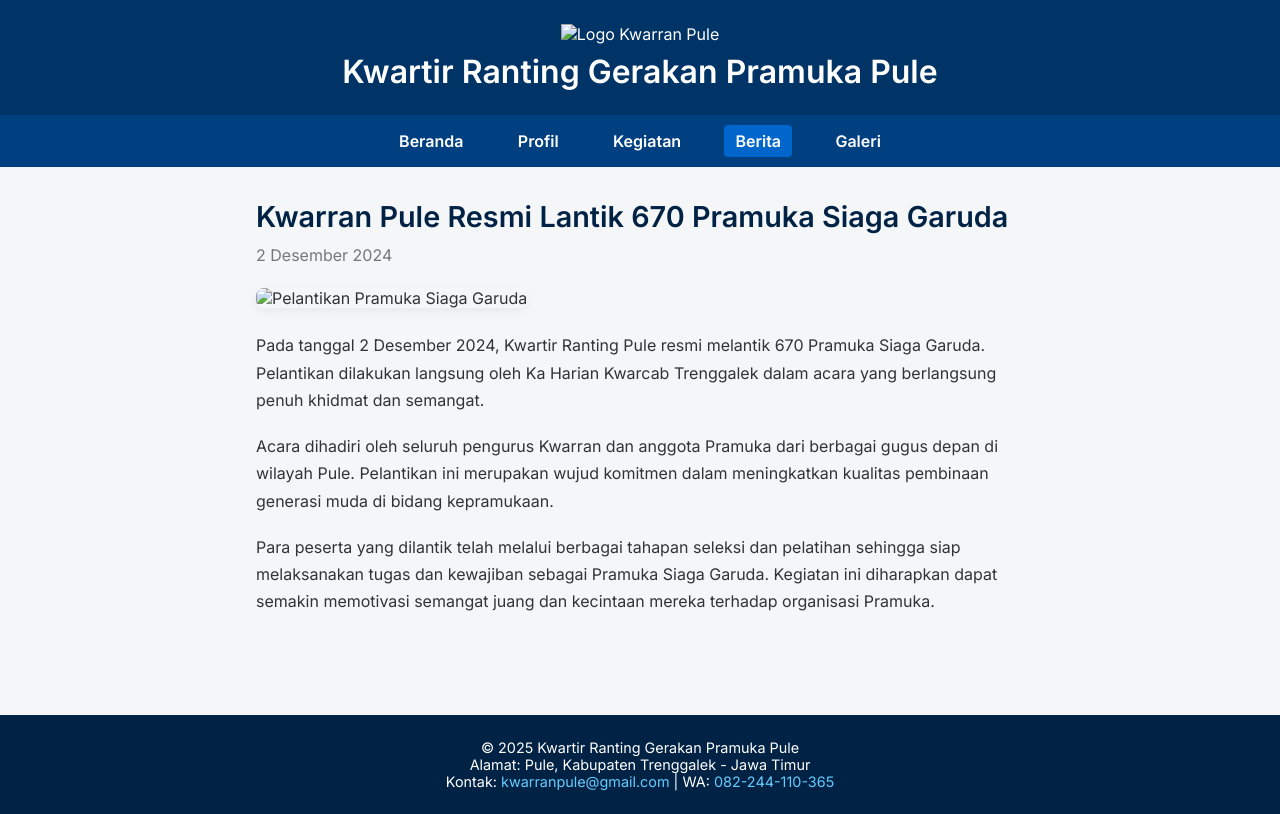
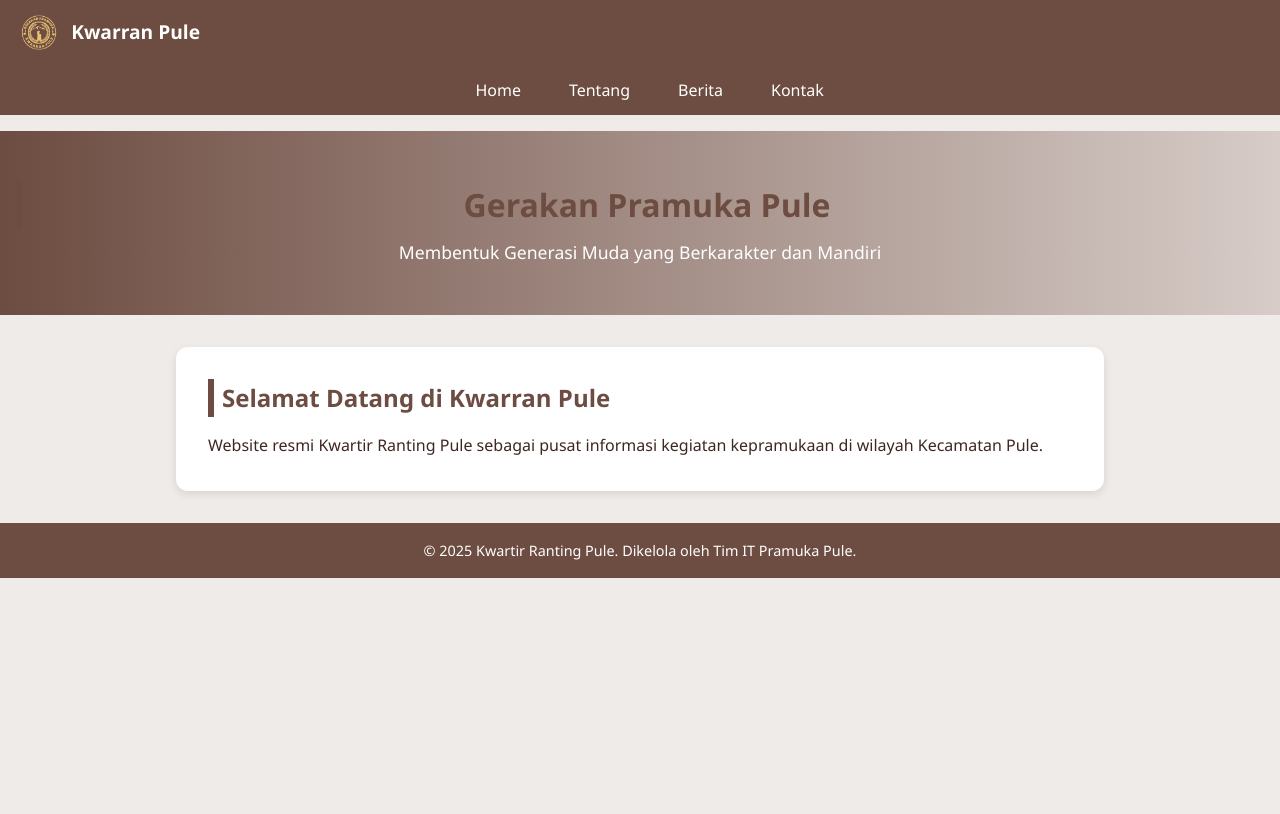
Before and after one commit to dkrpule/kwartir-Ranting-Gerakan-Pramuka-Pule, a plain HTML site: page index.html in a window 1280 px wide. Drawn offline with Linux system fonts and the light colour scheme.

Commit message:
Update index.html

```diff
--- a/index.html
+++ b/index.html
@@ -2,131 +2,281 @@
 <html lang="id">
 <head>
   <meta charset="UTF-8" />
-  <meta name="viewport" content="width=device-width, initial-scale=1" />
-  <title>Detail Berita - Kwarran Pule</title>
-  <link href="https://fonts.googleapis.com/css2?family=Inter:wght@400;600&display=swap" rel="stylesheet" />
+  <meta name="viewport" content="width=device-width, initial-scale=1.0"/>
+  <title>Kwarran Pule</title>
   <style>
+    :root {
+      --primary: #6D4C41;
+      --secondary: #EFEBE9;
+      --accent: #D7CCC8;
+      --white: #ffffff;
+      --dark: #3E2723;
+    }
+
     * {
+      box-sizing: border-box;
       margin: 0;
       padding: 0;
-      box-sizing: border-box;
-      font-family: 'Inter', sans-serif;
     }
+
     body {
-      background-color: #f4f6f8;
-      color: #333;
+      font-family: 'Segoe UI', sans-serif;
+      background: var(--secondary);
+      color: var(--dark);
+      line-height: 1.6;
     }
+
     header {
-      background: #003366;
-      color: white;
-      padding: 1.5rem 1rem;
+      background: var(--primary);
+      color: var(--white);
+      display: flex;
+      justify-content: space-between;
+      align-items: center;
+      padding: 0.8rem 1.2rem;
+      position: sticky;
+      top: 0;
+      z-index: 1000;
+    }
+
+    .branding {
+      display: flex;
+      align-items: center;
+      gap: 0.75rem;
+    }
+
+    .branding img {
+      height: 40px;
+    }
+
+    .branding h1 {
+      font-size: 1.2rem;
+    }
+
+    .menu-toggle {
+      display: none;
+      font-size: 1.8rem;
+      background: none;
+      border: none;
+      color: var(--white);
+      cursor: pointer;
+    }
+
+    nav {
+      background: var(--primary);
+    }
+
+    nav ul {
+      display: flex;
+      list-style: none;
+      justify-content: center;
+      gap: 1rem;
+    }
+
+    nav ul li a {
+      color: var(--white);
+      text-decoration: none;
+      padding: 0.75rem 1rem;
+      display: block;
+      border-radius: 8px;
+      transition: background 0.3s;
+    }
+
+    nav ul li a:hover {
+      background: rgba(255, 255, 255, 0.1);
+    }
+
+    .hero {
+      background: linear-gradient(to right, var(--primary), var(--accent));
+      color: var(--white);
       text-align: center;
+      padding: 3rem 1rem;
     }
-    header .logo {
-      max-height: 60px;
+
+    .hero h2 {
+      font-size: 2rem;
       margin-bottom: 0.5rem;
     }
-    nav {
-      background-color: #004080;
+
+    .hero p {
+      font-size: 1.1rem;
     }
-    nav ul {
-      list-style: none;
-      display: flex;
-      justify-content: center;
+
+    main {
+      max-width: 960px;
+      margin: 2rem auto;
+      padding: 0 1rem;
+    }
+
+    .page {
+      display: none;
+      background: var(--white);
+      padding: 2rem;
+      border-radius: 12px;
+      box-shadow: 0 3px 8px rgba(0,0,0,0.1);
+      margin-bottom: 2rem;
+    }
+
+    .page.active {
+      display: block;
+    }
+
+    h2 {
+      margin-bottom: 1rem;
+      border-left: 6px solid var(--primary);
+      padding-left: 0.5rem;
+      color: var(--primary);
+    }
+
+    ul {
+      padding-left: 1.2rem;
+      margin-bottom: 1rem;
+    }
+
+    footer {
+      background: var(--primary);
+      color: var(--white);
+      text-align: center;
       padding: 1rem;
-      gap: 2rem;
+      font-size: 0.9rem;
+      margin-top: 2rem;
     }
-    nav a {
-      color: white;
-      text-decoration: none;
-      font-weight: 600;
-      padding: 0.4rem 0.7rem;
-      border-radius: 4px;
+
+    .berita-grid {
+      display: grid;
+      grid-template-columns: repeat(auto-fit, minmax(250px, 1fr));
+      gap: 1.5rem;
     }
-    nav a.active, nav a:hover {
-      background-color: #0066cc;
+
+    .berita-item {
+      background: var(--white);
+      border-radius: 10px;
+      overflow: hidden;
+      box-shadow: 0 2px 8px rgba(0,0,0,0.1);
+      transition: transform 0.3s;
     }
-    main {
-      padding: 2rem 1rem;
-      max-width: 800px;
-      margin: auto;
+
+    .berita-item:hover {
+      transform: translateY(-5px);
     }
-    .detail-berita h2 {
-      font-size: 1.8rem;
-      color: #002244;
-      margin-bottom: 0.5rem;
+
+    .berita-item img {
+      width: 100%;
+      height: 180px;
+      object-fit: cover;
     }
-    .tanggal {
-      font-size: 0.9rem;
-      color: #777;
-      margin-bottom: 1.5rem;
+
+    .berita-item .content {
+      padding: 1rem;
     }
-    .detail-berita img {
-      width: 100%;
-      max-height: 400px;
-      object-fit: cover;
-      border-radius: 8px;
-      margin-bottom: 1.5rem;
-      box-shadow: 0 4px 10px rgba(0, 0, 0, 0.05);
+
+    .berita-item .content a {
+      display: inline-block;
+      margin-top: 0.5rem;
+      color: var(--primary);
+      font-weight: bold;
+      text-decoration: underline;
     }
-    .detail-berita p {
-      line-height: 1.7;
-      font-size: 1rem;
-      margin-bottom: 1.2rem;
+
+    /* Responsive */
+    @media (max-width: 768px) {
+      .menu-toggle {
+        display: block;
+      }
+
+      nav ul {
+        flex-direction: column;
+        background: var(--primary);
+        display: none;
+        margin: 0;
+      }
+
+      nav ul.show {
+        display: flex;
+      }
+
+      nav ul li {
+        text-align: center;
+      }
     }
-    footer {
-      background-color: #002244;
-      color: white;
-      text-align: center;
-      padding: 1.5rem 1rem;
-      margin-top: 3rem;
-      font-size: 0.9rem;
-    }
-    footer a {
-      color: #66ccff;
-      text-decoration: none;
+
+    @media (max-width: 480px) {
+      .hero h2 { font-size: 1.5rem; }
+      .hero p { font-size: 1rem; }
+      .branding h1 { font-size: 1rem; }
     }
   </style>
 </head>
 <body>
+
   <header>
-    <img src="img/logo.png" alt="Logo Kwarran Pule" class="logo" />
-    <h1>Kwartir Ranting Gerakan Pramuka Pule</h1>
+    <div class="branding">
+      <img src="IMG_20250502_070929_191-removebg-preview.png" alt="Logo Kwarran Pule">
+      <h1>Kwarran Pule</h1>
+    </div>
+    <button class="menu-toggle" onclick="toggleMenu()">☰</button>
   </header>
 
   <nav>
-    <ul>
-      <li><a href="index.html">Beranda</a></li>
-      <li><a href="profil.html">Profil</a></li>
-      <li><a href="kegiatan.html">Kegiatan</a></li>
-      <li><a href="berita.html" class="active">Berita</a></li>
-      <li><a href="galeri.html">Galeri</a></li>
+    <ul id="menu">
+      <li><a href="#" onclick="showPage('home')">Home</a></li>
+      <li><a href="#" onclick="showPage('tentang')">Tentang</a></li>
+      <li><a href="#" onclick="showPage('berita')">Berita</a></li>
+      <li><a href="#" onclick="showPage('kontak')">Kontak</a></li>
     </ul>
   </nav>
 
+  <div class="hero">
+    <h2>Gerakan Pramuka Pule</h2>
+    <p>Membentuk Generasi Muda yang Berkarakter dan Mandiri</p>
+  </div>
+
   <main>
-    <article class="detail-berita">
-      <h2>Kwarran Pule Resmi Lantik 670 Pramuka Siaga Garuda</h2>
-      <p class="tanggal">2 Desember 2024</p>
-      <img src="img/Baner.JPG" alt="Pelantikan Pramuka Siaga Garuda" />
-      <p>
-        Pada tanggal 2 Desember 2024, Kwartir Ranting Pule resmi melantik 670 Pramuka Siaga Garuda. Pelantikan dilakukan langsung oleh Ka Harian Kwarcab Trenggalek dalam acara yang berlangsung penuh khidmat dan semangat.
-      </p>
-      <p>
-        Acara dihadiri oleh seluruh pengurus Kwarran dan anggota Pramuka dari berbagai gugus depan di wilayah Pule. Pelantikan ini merupakan wujud komitmen dalam meningkatkan kualitas pembinaan generasi muda di bidang kepramukaan.
-      </p>
-      <p>
-        Para peserta yang dilantik telah melalui berbagai tahapan seleksi dan pelatihan sehingga siap melaksanakan tugas dan kewajiban sebagai Pramuka Siaga Garuda. Kegiatan ini diharapkan dapat semakin memotivasi semangat juang dan kecintaan mereka terhadap organisasi Pramuka.
-      </p>
-    </article>
+    <section id="home" class="page active">
+      <h2>Selamat Datang di Kwarran Pule</h2>
+      <p>Website resmi Kwartir Ranting Pule sebagai pusat informasi kegiatan kepramukaan di wilayah Kecamatan Pule.</p>
+    </section>
+
+    <section id="tentang" class="page">
+      <h2>Tentang Kwarran Pule</h2>
+      <p>Kwartir Ranting (Kwarran) adalah satuan organisasi dari Gerakan Pramuka di tingkat kecamatan yang membina gugus depan dan mendukung program kepramukaan.</p>
+    </section>
+
+    <section id="berita" class="page">
+      <h2>Berita & Kegiatan</h2>
+      <div class="berita-grid">
+        <div class="berita-item">
+          <img src="foto bersama.jpg" alt="Pelatihan DKR">
+          <div class="content">
+            <strong>📅 18 April 2025</strong>
+            <p>Dewan Kerja Ranting Pule Hadiri Sidparcab Trenggalek Tahun 2025.</p>
+          </div>
+        </div>
+      </div>
+    </section>
+
+    <section id="kontak" class="page">
+      <h2>Hubungi Kami</h2>
+      <p>📱 <strong>Telepon / WA:</strong> <a href="https://wa.me/6281234567890" target="_blank">Klik untuk WhatsApp</a></p>
+    </section>
   </main>
 
   <footer>
-    <p>&copy; 2025 Kwartir Ranting Gerakan Pramuka Pule</p>
-    <p>Alamat: Pule, Kabupaten Trenggalek - Jawa Timur</p>
-    <p>Kontak: <a href="mailto:kwarranpule@gmail.com">kwarranpule@gmail.com</a> |
-      WA: <a href="https://wa.me/62244110365" target="_blank">082-244-110-365</a>
-    </p>
+    &copy; 2025 Kwartir Ranting Pule. Dikelola oleh Tim IT Pramuka Pule.
   </footer>
+
+  <script>
+    function showPage(id) {
+      document.querySelectorAll('.page').forEach(page => {
+        page.classList.remove('active');
+      });
+      document.getElementById(id).classList.add('active');
+      window.scrollTo(0, 0);
+    }
+
+    function toggleMenu() {
+      const menu = document.getElementById('menu');
+      menu.classList.toggle('show');
+    }
+  </script>
 </body>
 </html>
```
